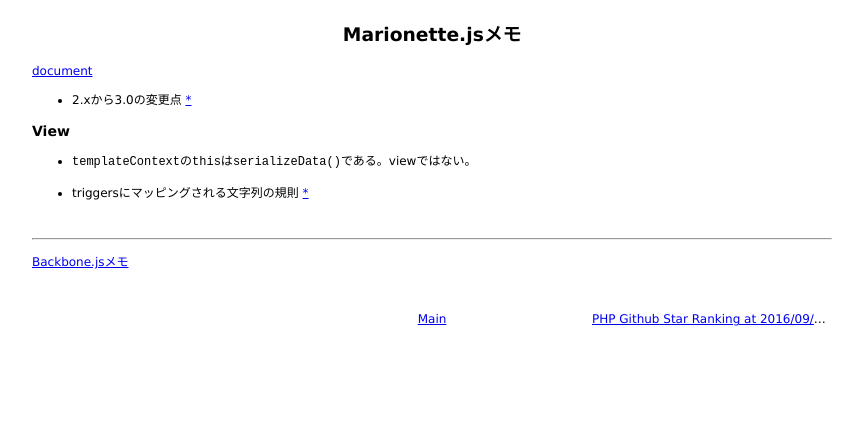
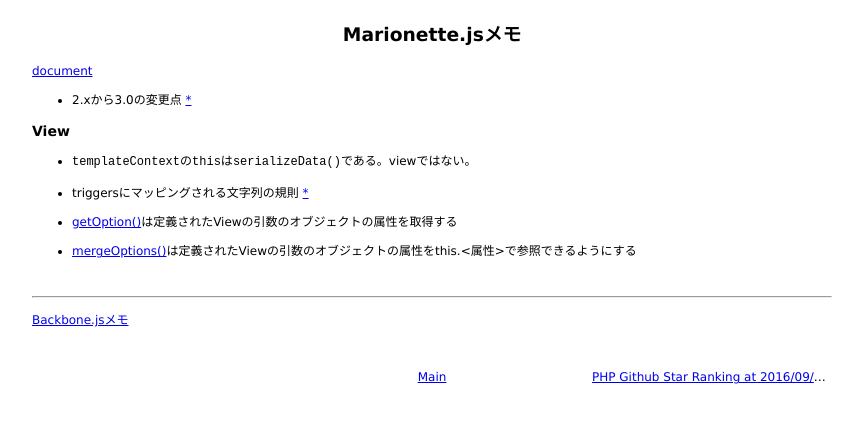
Before and after one commit to 38elements/38elements.github.com, a Jekyll site: the page built from _posts/2016-09-11-backbone_marionette.md, in a window 1280 px wide. Shown: the top 423 px of the page, without its empty margins (208-1071 px from the left). Built offline with Jekyll 4.4.1, drawn with Linux system fonts in a browser that asks for light colours.

Commit message:
Update 2016-09-11-backbone_marionette.md

```diff
--- a/_posts/2016-09-11-backbone_marionette.md
+++ b/_posts/2016-09-11-backbone_marionette.md
@@ -12,6 +12,10 @@ title: Marionette.jsメモ
 
 * triggersにマッピングされる文字列の規則 [\*](http://marionettejs.com/docs/v3.0.0/events.html#magic-method-binding)
 
+* [getOption()](http://marionettejs.com/docs/v3.0.0/marionette.functions.html#marionettegetoption)は定義されたViewの引数のオブジェクトの属性を取得する
+
+* [mergeOptions()](http://marionettejs.com/docs/v3.0.0/marionette.functions.html#marionettemergeoptions)は定義されたViewの引数のオブジェクトの属性をthis.&lt;属性&gt;で参照できるようにする
+
 
 <br>
 <hr>
```
